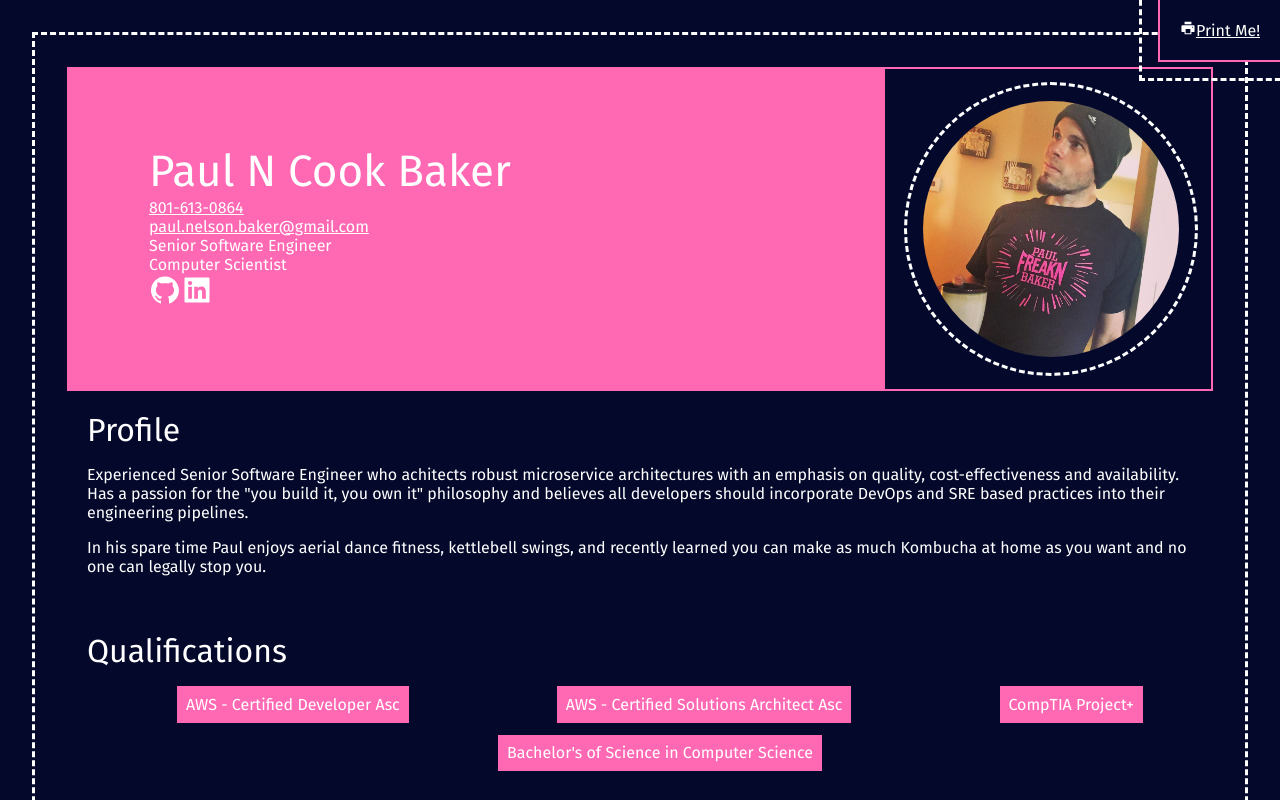
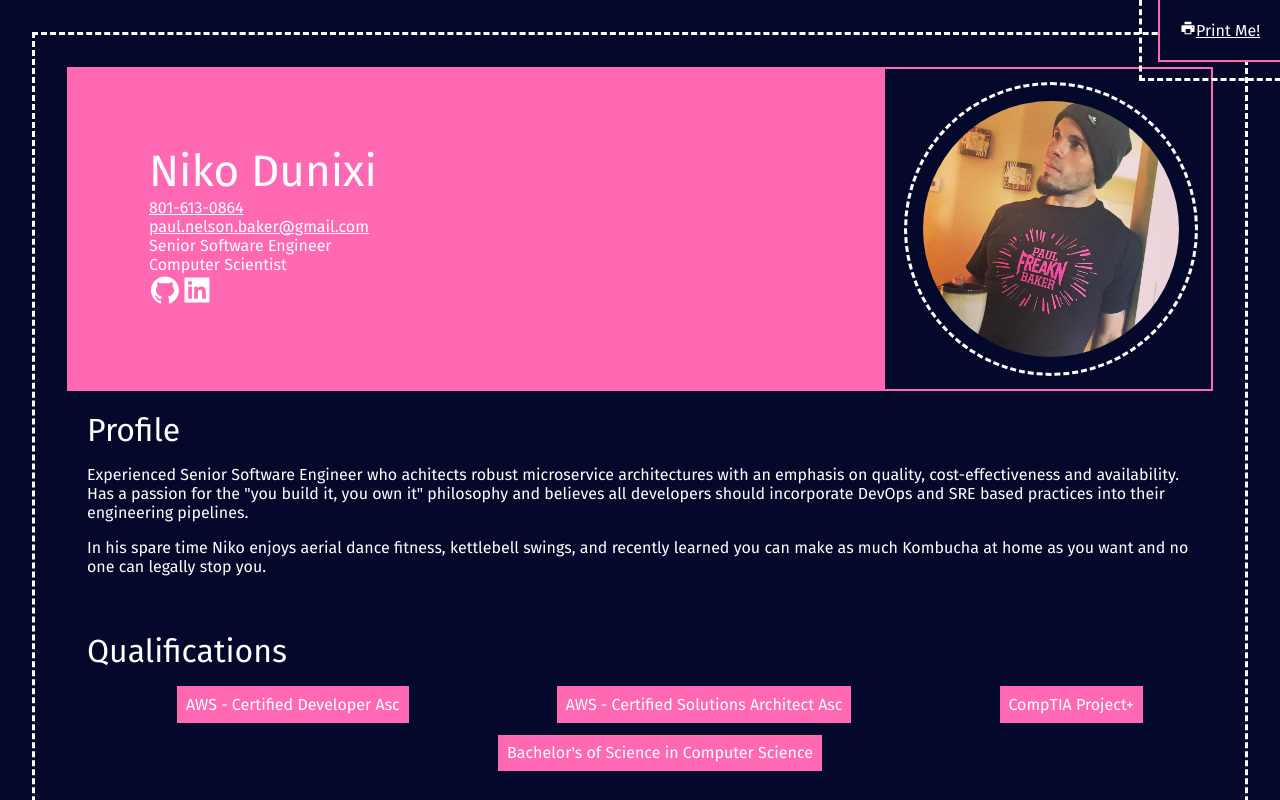
Before and after one commit to niko-dunixi/react-resume, a React (Create React App) app: page / in a window 1280 px wide. Shown: the top 800 px of the page. Built offline with nearby package versions, Linux system fonts and the light colour scheme.

Commit message:
refactor: renaming myself

```diff
--- a/src/App.tsx
+++ b/src/App.tsx
@@ -159,9 +159,9 @@ function App() {
       <div className="resume-page">
         <header className="resume-header">
           <div className="resume-subject-container">
-            <div className="resume-subject">Paul N Cook Baker</div>
+            <div className="resume-subject">Niko Dunixi</div>
             <div className="resume-contact-container">
-              <a href="mailto:paul.nelson.baker@gmail.com">
+              <a href="mailto:paul.nelson.baker+nikodunixi@gmail.com">
                 paul.nelson.baker@gmail.com
               </a>
               <a href="tel:801-613-0864">801-613-0864</a>
@@ -186,7 +186,7 @@ function App() {
               pipelines.
             </p>
             <p>
-              In his spare time Paul enjoys aerial dance fitness, kettlebell
+              In his spare time Niko enjoys aerial dance fitness, kettlebell
               swings, and recently learned you can make as much Kombucha at home
               as you want and no one can legally stop you.
             </p>
```
